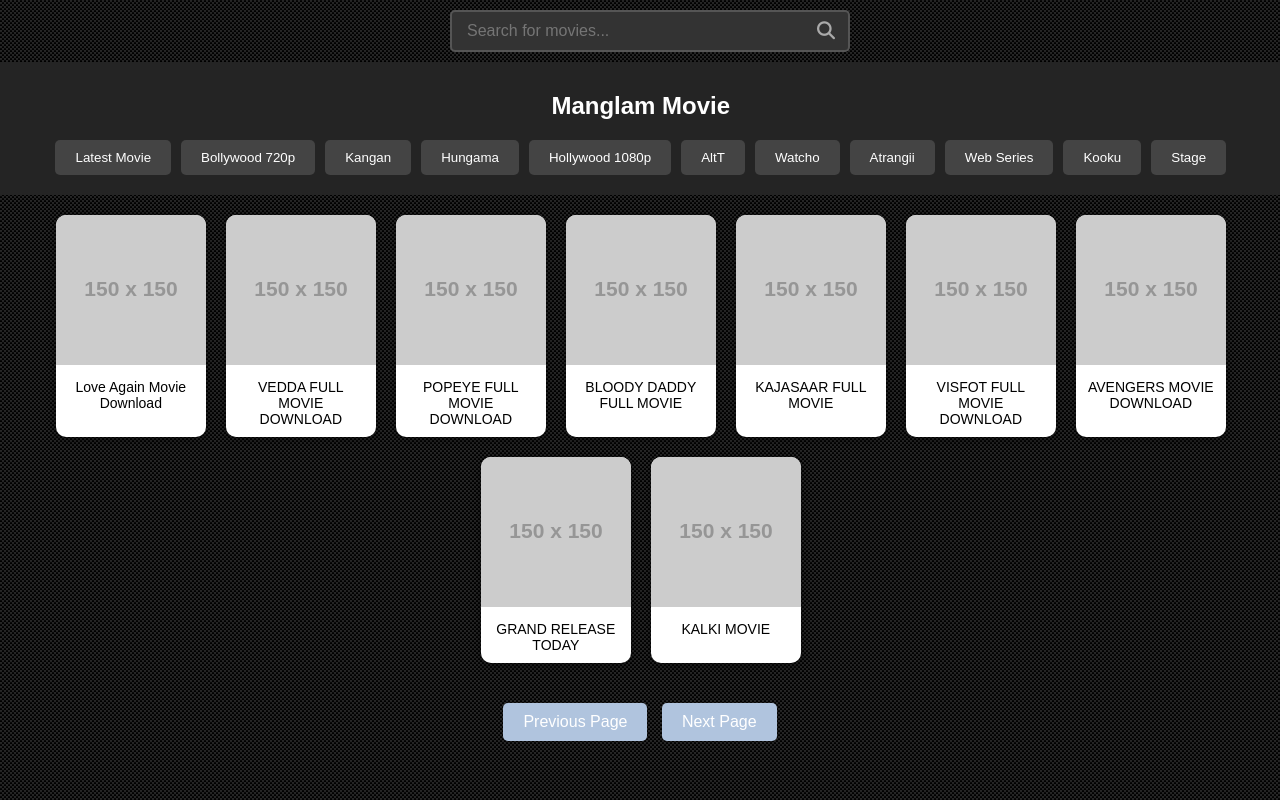
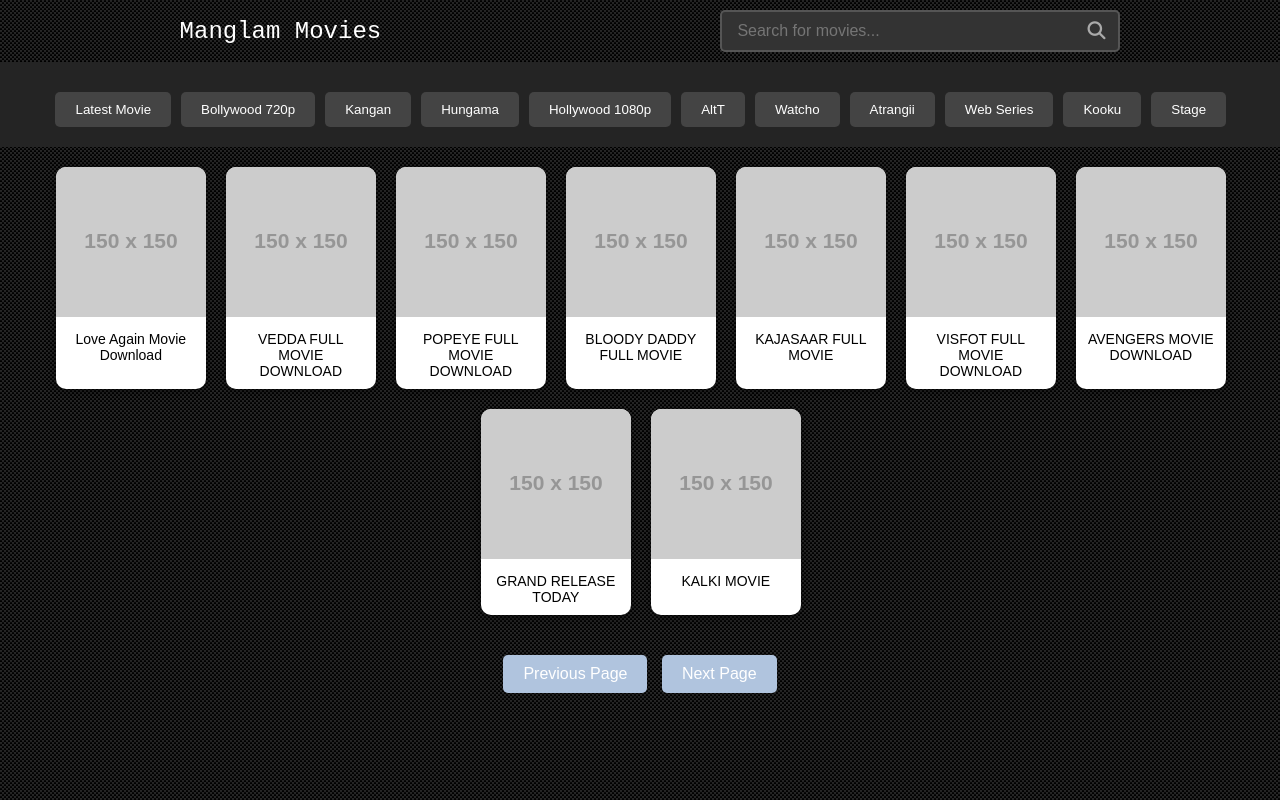
Before and after one commit to manglamfilms/Movie-Website, a plain HTML site: page search.html in a window 1280 px wide. Drawn offline with Linux system fonts and the light colour scheme; placeholder pictures from the web are drawn by us.

Commit message:
Update search functionality to use 'search' parameter and enhance search bar layout

```diff
--- a/search.html
+++ b/search.html
@@ -42,7 +42,15 @@
         padding: 10px;
         display: flex;
         width: 100%;
-        justify-content: center;
+        justify-content: space-around;
+      }
+
+      .search-bar-container p {
+        margin: 0;
+        font-size: 24px;
+        cursor: pointer;
+        color: white;
+        font-family: monospace;
       }
 
       .search-bar {
@@ -187,6 +195,12 @@
   <body>
     <div id="body">
       <div class="search-bar-container">
+        <div
+          onclick="window.location.href='index.html'"
+          style="display: flex; align-items: center"
+        >
+          <p>Manglam Movies</p>
+        </div>
         <div class="search-bar">
           <input
             type="text"
@@ -198,21 +212,9 @@
           <i class="fas fa-search" onclick="filterPosts()"></i>
         </div>
       </div>
+      <!-- <h1 class="title">Manglam Movie</h1> -->
       <div class="menu">
-        <h1 class="title">Manglam Movie</h1>
-        <div class="menu-buttons">
-          <button>Latest Movie</button>
-          <button>Bollywood 720p</button>
-          <button>Kangan</button>
-          <button>Hungama</button>
-          <button>Hollywood 1080p</button>
-          <button>AltT</button>
-          <button>Watcho</button>
-          <button>Atrangii</button>
-          <button>Web Series</button>
-          <button>Kooku</button>
-          <button>Stage</button>
-        </div>
+        <div class="menu-buttons" id="menu-buttons"></div>
       </div>
       <div class="movies" id="movie-card"></div>
       <div class="pagination">
@@ -278,6 +280,37 @@
           }
         }
 
+        const categories = [
+          "Latest Movie",
+          "Bollywood 720p",
+          "Kangan",
+          "Hungama",
+          "Hollywood 1080p",
+          "AltT",
+          "Watcho",
+          "Atrangii",
+          "Web Series",
+          "Kooku",
+          "Stage",
+        ];
+        function loadMenuButtons() {
+          const container = document.getElementById("menu-buttons");
+          categories.forEach((category) => {
+            const button = document.createElement("button");
+            button.textContent = category;
+            button.onclick = () => redirectToSearch(category);
+            container.appendChild(button);
+          });
+        }
+        function redirectToSearch(category) {
+          const input = document.getElementById("searchInput");
+          input.value = category; // Set the value of the input field
+          input.dispatchEvent(new Event("input")); // Trigger the input event to filter posts
+          // window.location.href = `search.html?search=${encodeURIComponent(
+          //   category
+          // )}`;
+        }
+        loadMenuButtons();
         loadPosts(currentPage);
       });
     </script>
@@ -318,16 +351,18 @@
         searchInput.addEventListener("input", function () {
           const query = searchInput.value.trim();
           if (query) {
-            // Update the URL with the search query
-            const newUrl = `${window.location.pathname}?search=${encodeURIComponent(
-              query
-            )}`;
+            const newUrl = `${
+              window.location.pathname
+            }?search=${encodeURIComponent(query)}`;
             window.history.pushState({ path: newUrl }, "", newUrl);
 
             applySearch(query);
           } else {
-            // Reset to default posts if search is cleared
-            window.history.pushState({ path: window.location.pathname }, "", window.location.pathname);
+            window.history.pushState(
+              { path: window.location.pathname },
+              "",
+              window.location.pathname
+            );
             loadPosts(currentPage, postTitles);
           }
         });
@@ -408,7 +443,6 @@
         }
       }
     </script>
-
   </body>
   <script
     src="https://kit.fontawesome.com/7b08f70322.js"
```
Also changed, not shown: index.html (+1 -1 lines).
